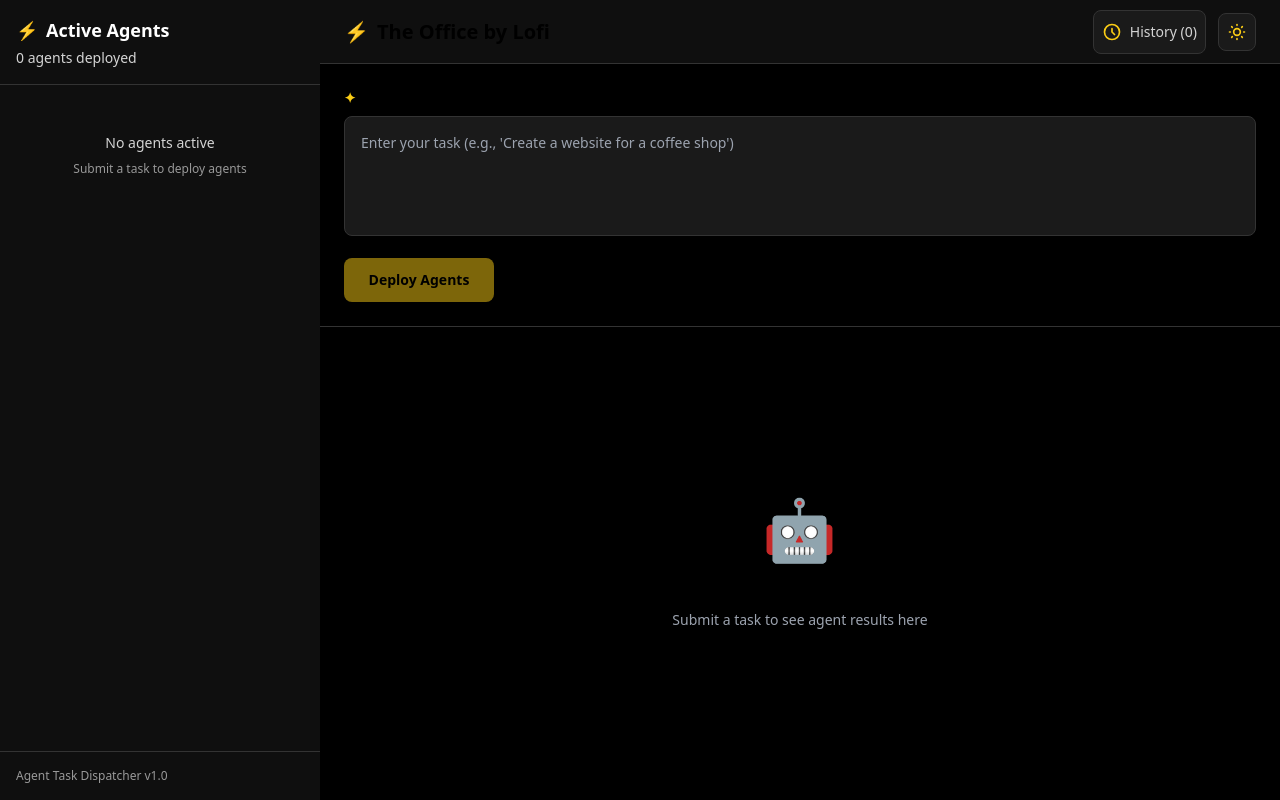
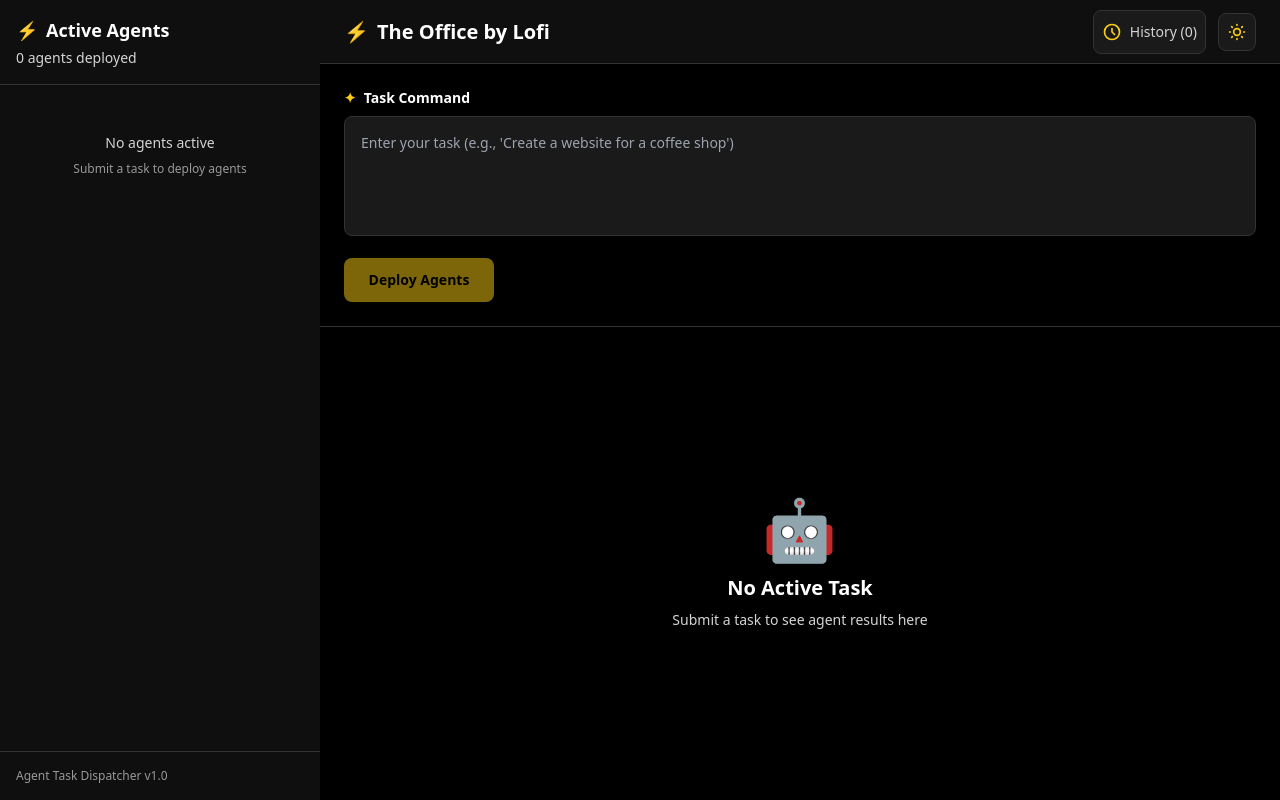
Before and after one commit to lordkazuma202223-ops/The-Office, a Next.js app: page / in a window 1280 px wide. Built offline with nearby package versions, Linux system fonts and the light colour scheme.

Commit message:
fix: make all text properly visible in desktop dark mode - fixed title, progress counter, labels, timestamps

```diff
--- a/src/app/page.tsx
+++ b/src/app/page.tsx
@@ -90,7 +90,7 @@ export default function Home() {
         >
           <h1 className="text-xl font-bold flex items-center gap-2">
             <span className="text-yellow-400">⚡</span>
-            <span>The Office by Lofi</span>
+            <span style={{ color: isDarkMode ? '#ffffff' : '#000000' }}>The Office by Lofi</span>
           </h1>
           <div className="flex items-center gap-3">
             <TaskHistory
--- a/src/components/CommandInput.tsx
+++ b/src/components/CommandInput.tsx
@@ -25,7 +25,7 @@ export function CommandInput({ onSubmit, isRunning }: CommandInputProps) {
       <form onSubmit={handleSubmit}>
         <label className="block text-sm font-semibold mb-2 flex items-center gap-2">
           <span className="text-yellow-400">✦</span>
-          Task Command
+          <span style={{ color: isDarkMode ? '#ffffff' : '#000000' }}>Task Command</span>
         </label>
         <textarea
           value={command}
--- a/src/components/TaskResults.tsx
+++ b/src/components/TaskResults.tsx
@@ -23,8 +23,12 @@ export function TaskResults({ task }: TaskResultsProps) {
       <div className="flex-1 flex items-center justify-center">
         <div className="text-center">
           <div className="text-6xl mb-4">🤖</div>
-          <h3 className="text-xl font-semibold mb-2">No Active Task</h3>
-          <p className="text-gray-400 text-sm">Submit a task to see agent results here</p>
+          <h3 className="text-xl font-semibold mb-2" style={{ color: isDarkMode ? '#ffffff' : '#000000' }}>
+            No Active Task
+          </h3>
+          <p className="text-sm" style={{ color: isDarkMode ? '#d4d4d4' : '#666666' }}>
+            Submit a task to see agent results here
+          </p>
         </div>
       </div>
     );
@@ -37,20 +41,20 @@ export function TaskResults({ task }: TaskResultsProps) {
   return (
     <div className="flex-1 flex flex-col">
       <div className="p-6 border-b" style={{ borderColor: isDarkMode ? '#333' : '#e0e0e0' }}>
-        <h2 className="text-lg font-bold mb-2">Task Results</h2>
+        <h2 className="text-lg font-bold mb-2" style={{ color: isDarkMode ? '#ffffff' : '#000000' }}>Task Results</h2>
         <div className="flex gap-4 text-sm">
           <div>
-            <span className="text-gray-400">Type:</span>{' '}
+            <span style={{ color: isDarkMode ? '#999999' : '#666666' }}>Type:</span>{' '}
             <span className="font-semibold text-yellow-400">{task.type}</span>
           </div>
           <div>
-            <span className="text-gray-400">Progress:</span>{' '}
-            <span className="font-semibold">
+            <span style={{ color: isDarkMode ? '#999999' : '#666666' }}>Progress:</span>{' '}
+            <span className="font-semibold" style={{ color: isDarkMode ? '#ffffff' : '#000000' }}>
               {completedCount + errorCount} / {task.agents.length}
             </span>
           </div>
         </div>
-        <div className="mt-2 text-xs text-gray-400">
+        <div className="mt-2 text-xs" style={{ color: isDarkMode ? '#999999' : '#888888' }}>
           Created: {new Date(task.createdAt).toLocaleTimeString()}
         </div>
       </div>
@@ -92,7 +96,7 @@ export function TaskResults({ task }: TaskResultsProps) {
               <div className="flex items-center justify-between mb-2">
                 <div>
                   <h4 className="font-semibold text-yellow-400">{agent.name}</h4>
-                  <p className="text-xs text-gray-400">{agent.role}</p>
+                  <p className="text-xs" style={{ color: isDarkMode ? '#999999' : '#888888' }}>{agent.role}</p>
                 </div>
                 <span className={`text-xs font-medium px-2 py-1 rounded ${statusColors[agent.status]}`}>
                   {agent.status}
@@ -112,7 +116,7 @@ export function TaskResults({ task }: TaskResultsProps) {
               )}
 
               {agent.completedAt && (
-                <div className="mt-2 text-xs text-gray-400">
+                <div className="mt-2 text-xs" style={{ color: isDarkMode ? '#999999' : '#888888' }}>
                   Completed: {new Date(agent.completedAt).toLocaleTimeString()}
                 </div>
               )}
```
